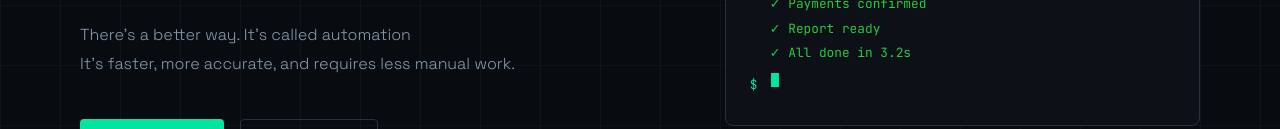
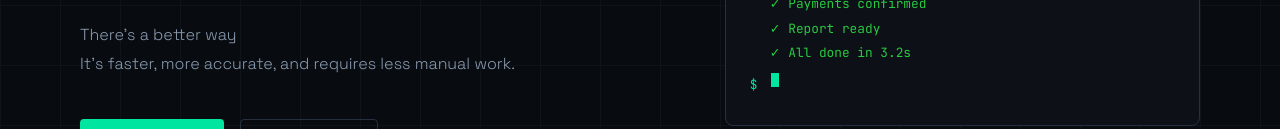
Before and after one commit to ronmwangi/rn-portfolio, a website: page public/index.html in a window 1280 px wide. Shown: the part 415-544 px from the top of the page. Drawn offline with Linux system fonts and the light colour scheme.

Commit message:
describe what you changed here

```diff
--- a/public/index.html
+++ b/public/index.html
@@ -571,7 +571,7 @@ footer{
           <span class="line2">manually.</span>
         </h1>
         <p class="hero-sub">
-          There's a better way. It's called automation<br>It's faster, more accurate, and requires less manual work.
+          There's a better way<br>It's faster, more accurate, and requires less manual work.
         <div class="hero-actions">
           <a href="#" class="btn-primary" onclick="go('projects');return false">See my work</a>
           <a href="#" class="btn-ghost" onclick="go('contact');return false">Let's talk →</a>
```
